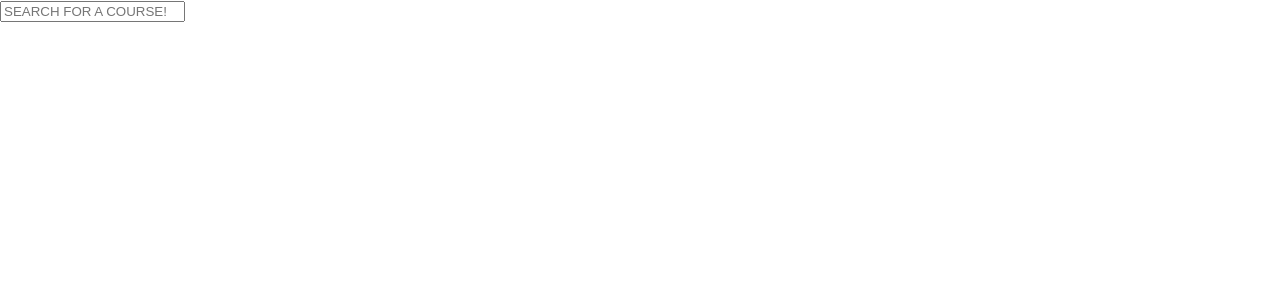
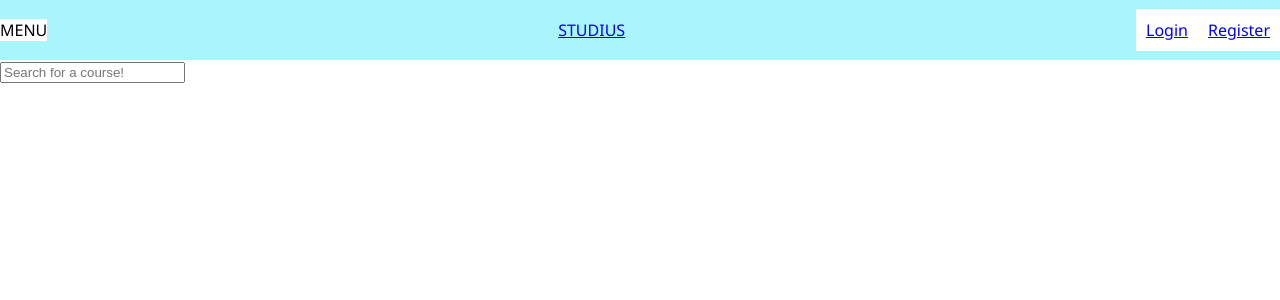
Before and after one commit to jpwall/sbf-frontend, a React (Create React App) app: page / in a window 1280 px wide. Shown: the top 300 px of the page. Built offline with nearby package versions, Linux system fonts and the light colour scheme.

Commit message:
implemented rudimentary header component and added to all large scale pages

```diff
--- /dev/null
+++ b/src/components/Header.js
@@ -0,0 +1,34 @@
+import React, { Component } from 'react';
+import './../Global.css';
+
+class Header extends Component {
+    constructor(props) {
+        super(props);
+    }
+
+    state = {
+        openMenu: false
+    }
+
+    render() {
+        var isLoggedIn = false;
+        if (this.props.currentUser != null) {
+            isLoggedIn = true;
+        }
+        let rightSide;
+        if (isLoggedIn) {
+            rightSide = <div className="rightSideHeader"><a href="/dashboard"><div className="button">Your Profile</div></a><a href="/logout"><div className="button">Logout</div></a></div>;
+        } else {
+            rightSide = <div className="rightSideHeader"><a href="/login"><div className="button">Login</div></a><a href="/register"><div className="button">Register</div></a></div>;
+        }
+        return (
+            <div className="header">
+              <div className="menuButton">MENU</div>
+              <a href="/"><div className="logo">STUDIUS</div></a>
+              {rightSide}
+            </div>
+        );
+    }
+}
+
+export default Header;
--- a/src/pages/App.js
+++ b/src/pages/App.js
@@ -1,6 +1,8 @@
 import React, {Component} from 'react';
+import authenticationService from './../authHelpers/AuthenticationService';
 import SearchFiltering from './../components/SearchFiltering';
-import './App.css';
+import Header from './../components/Header';
+import './../Global.css';
 
 const apiUrl = 'http://localhost:80';
 
@@ -10,6 +12,7 @@ class App extends Component {
 	this.state = {
 	    error: null,
 	    isLoaded: false,
+            currentUser: authenticationService.currentUserValue,
 	    courses: []
 	};
 
@@ -26,7 +29,10 @@ class App extends Component {
 	    return <div>Error: {error.message}</div>;
 	} else {
 	    return (
-                <SearchFiltering />
+                <React.Fragment>
+                  <Header currentUser={this.state.currentUser} />
+                  <SearchFiltering />
+                </React.Fragment>
 	    );
 	}
     }
--- a/src/pages/Course.js
+++ b/src/pages/Course.js
@@ -1,6 +1,7 @@
 // BUG: Need to figure out how to show actionButton as the same type (either a tag or button)
 import React, { Component } from 'react';
 import CourseTable from './../components/CourseTable';
+import Header from './../components/Header';
 import axios from 'axios';
 import authenticationService from './../authHelpers/AuthenticationService';
 import { handleResponse } from './../authHelpers/HandleResponse';
@@ -99,6 +100,7 @@ class Course extends Component {
             }
 	    return (
                 <React.Fragment>
+                  <Header currentUser={this.state.currentUser} />
                   <div>{this.state.courseName}</div>
                   <div>{this.state.description}</div>
                   {actionButton}
--- a/src/pages/Dashboard.js
+++ b/src/pages/Dashboard.js
@@ -1,4 +1,5 @@
 import React, { Component } from 'react';
+import Header from './../components/Header';
 import authenticationService from './../authHelpers/AuthenticationService';
 import { handleResponse } from './../authHelpers/HandleResponse';
 
@@ -83,7 +84,12 @@ class Dashboard extends Component {
               </tbody>
             </table>
         );
-        return userCourses;
+        return (
+            <React.Fragment>
+              <Header currentUser={this.state.currentUser} />
+              {userCourses}
+            </React.Fragment>
+        );
     }
 }
 
```
